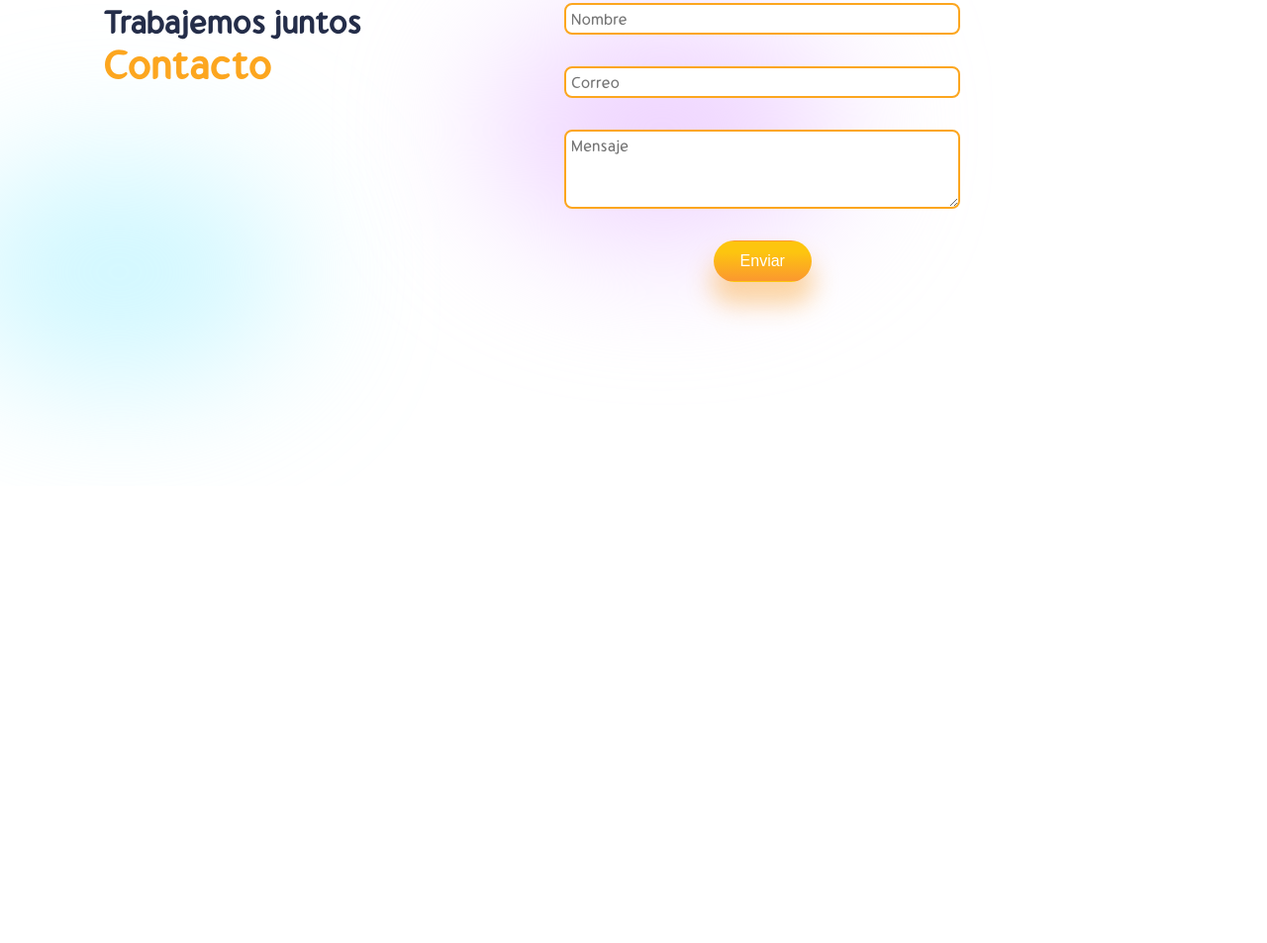
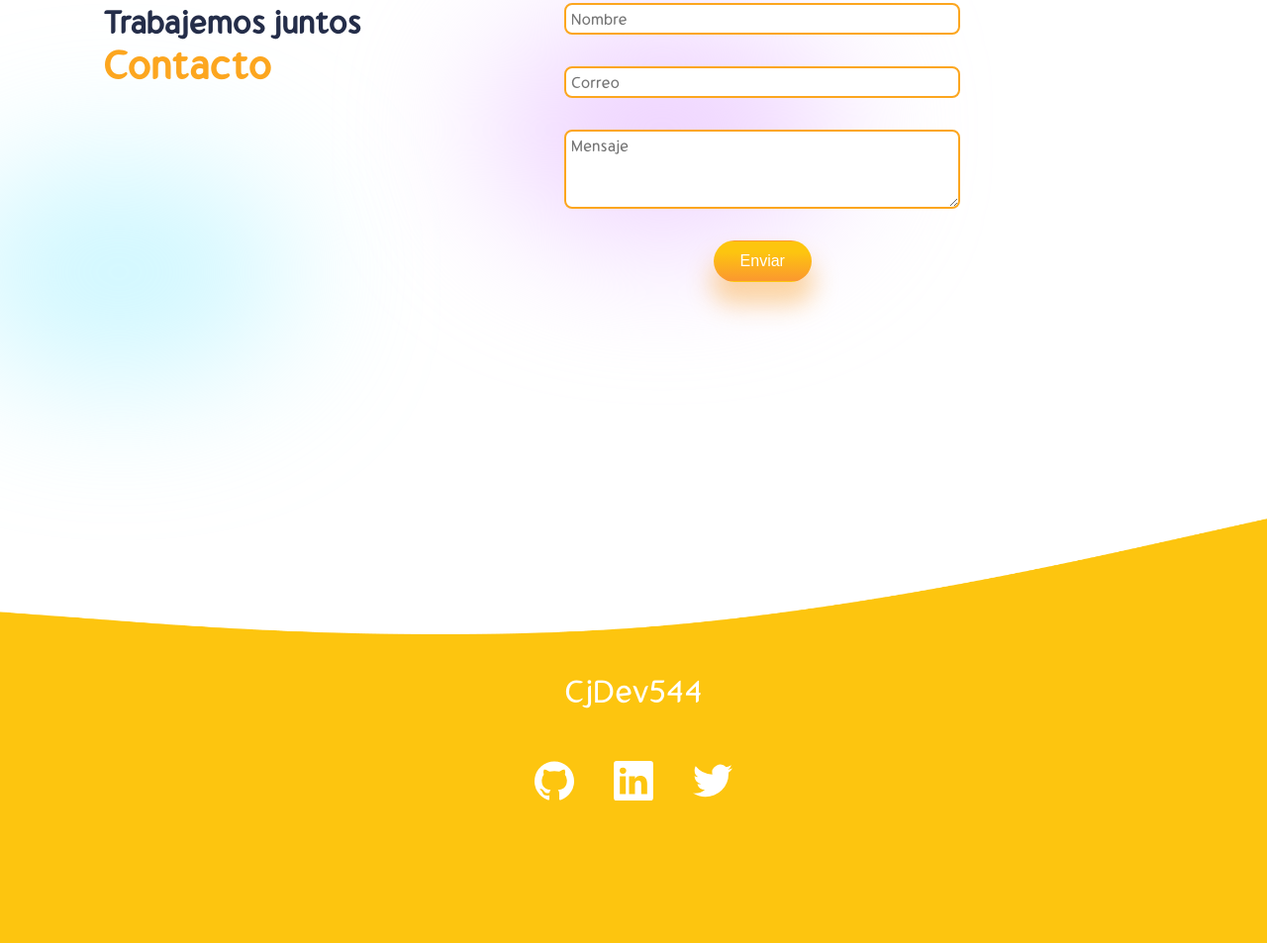
Before and after one commit to cjdev544/cj-portfolio, a Gatsby site: page / in a window 1280 px wide. Shown: the part 3325-4278 px from the top of the page at 99% size. Before the commit the page ends 3816 px from the top, so only its background shows below. Built offline with nearby package versions, Linux system fonts and the light colour scheme; Gatsby itself is replaced by a stand-in of ours; some packages are replaced by stand-ins of ours.

Commit message:
add @iconscout/react-unicons dependency and create Footer jsx and scss

```diff
--- a/package.json
+++ b/package.json
@@ -16,6 +16,7 @@
   },
   "dependencies": {
     "@emailjs/browser": "^3.6.2",
+    "@iconscout/react-unicons": "^1.1.6",
     "gatsby": "^4.18.2",
     "gatsby-plugin-image": "^2.18.1",
     "gatsby-plugin-manifest": "^4.18.1",
--- /dev/null
+++ b/src/components/Footer/Footer.scss
@@ -0,0 +1,30 @@
+@import '../../scss/vars.scss';
+
+.footer {
+  align-items: center;
+  display: flex;
+  margin-top: -7rem;
+  margin: -0.5rem -3.5rem;
+  position: relative;
+
+  &-content {
+    align-items: center;
+    color: white;
+    display: flex;
+    flex-direction: column;
+    gap: 3rem;
+    justify-content: center;
+    margin-top: 4rem;
+    position: absolute;
+    width: 100%;
+
+    span {
+      font-size: 2rem;
+    }
+  }
+
+  &-icons {
+    display: flex;
+    gap: 2rem;
+  }
+}
--- /dev/null
+++ b/src/components/Footer/index.jsx
@@ -0,0 +1,29 @@
+import React from 'react'
+import { StaticImage } from 'gatsby-plugin-image'
+import Twitter from '@iconscout/react-unicons/icons/uil-twitter'
+import Linkedin from '@iconscout/react-unicons/icons/uil-linkedin'
+import Gitub from '@iconscout/react-unicons/icons/uil-github'
+import './Footer.scss'
+
+const Footer = () => {
+  return (
+    <footer className='footer'>
+      <StaticImage
+        src='../../images/wave.png'
+        placeholder='tracedSVG'
+        alt='footer'
+        className='footer-background'
+      />
+      <div className='footer-content'>
+        <span>CjDev544</span>
+        <div className='footer-icons'>
+          <Gitub color='white' size={'3rem'} />
+          <Linkedin color='white' size={'3rem'} />
+          <Twitter color='white' size={'3rem'} />
+        </div>
+      </div>
+    </footer>
+  )
+}
+
+export default Footer
--- a/src/pages/index.js
+++ b/src/pages/index.js
@@ -5,6 +5,7 @@ import Services from '../components/Services'
 import Skills from '../components/Skills'
 import Portfolio from '../components/Portfolio'
 import Contact from '../components/Contact'
+import Footer from '../components/Footer'
 import '../scss/index.scss'
 
 const IndexPage = () => {
@@ -20,6 +21,7 @@ const IndexPage = () => {
         <Portfolio />
         <Contact />
       </main>
+      <Footer />
     </>
   )
 }
```
Also changed, not shown: 1 other file.
